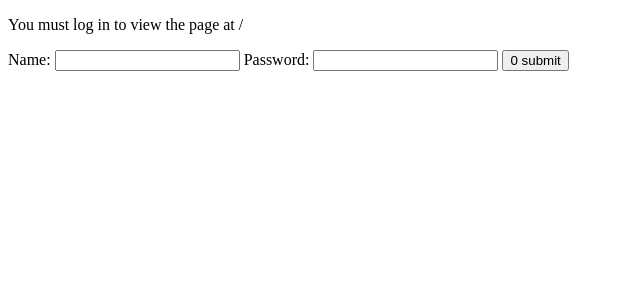
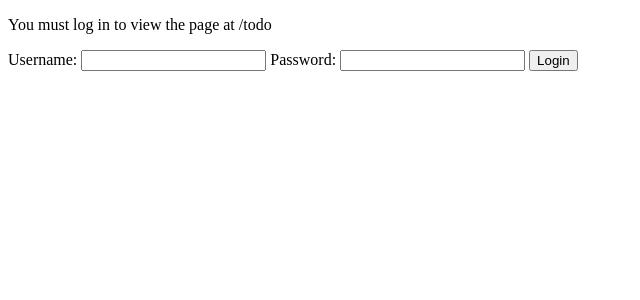
Before and after one commit to thimovez/todo, a React (Create React App) app: page /login in a window 1280 px wide. Shown: the top 300 px of the page, without its empty margins (0-640 px from the left). Built offline with nearby package versions, Linux system fonts and the light colour scheme.

Commit message:
fix pages

```diff
--- a/src/App.js
+++ b/src/App.js
@@ -1,7 +1,6 @@
 import React from "react";
 import Router from "./router/router"
 import AuthProvider from "./api/AuthProvider";
-import Layout from "./components/Layout";
 
 function App() {
   return (
--- a/src/components/Layout.jsx
+++ /dev/null
@@ -1,9 +0,0 @@
-import AuthStatus from "../api/AuthStatus";
-
-export default function Layout() {
-    return (
-        <div>
-            <AuthStatus />
-        </div>
-    );
-}
--- a/src/pages/LoginPage.jsx
+++ b/src/pages/LoginPage.jsx
@@ -1,41 +1,34 @@
-import {useLocation, useNavigate} from "react-router-dom";
+import {useNavigate} from "react-router-dom";
 import useAuth from "../hooks/useAuth";
-import {Link} from "react-router-dom";
-import {useState} from "react";
-import AuthStatus from "../api/AuthStatus";
 
 function LoginPage() {
     let navigate = useNavigate();
-    let location = useLocation();
     let auth = useAuth();
-
-    let from = location.state?.from?.pathname || "/";
 
     function handleSubmit(event) {
         event.preventDefault();
 
         let formData = new FormData(event.currentTarget);
         let username = formData.get("username");
+
         auth.signin(username, () => {
-            navigate(from, { replace: true });
+            navigate("/todo", { replace: true });
         });
-
     }
 
     return (
         <div>
-            <p>You must log in to view the page at {from}</p>
+            <p>You must log in to view the page at /todo</p>
 
             <form onSubmit={handleSubmit}>
                 <label>
-                     Name: <input name="text" type="text" />
+                    Username: <input name="username" type="email" />
                 </label>{" "}
                 <label>
-                     Password: <input name="text" type="text" />
+                    Password: <input name="password" type="password" />
                 </label>{" "}
-                <button type="submit">
-0                    submit
-                </button>
+
+                <button type="submit">Login</button>
             </form>
         </div>
     );
--- a/src/pages/PublicPage.jsx
+++ b/src/pages/PublicPage.jsx
@@ -1,11 +1,13 @@
 import React from 'react';
-import {Navigate} from "react-router-dom";
+import { Navigate} from "react-router-dom";
+import AuthStatus from "../api/AuthStatus";
 
 const PublicPage = () => {
     return (
         <div>
-            Public Page
-            {/*<Navigate to="/login"/>*/}
+            <AuthStatus/>
+            <h1>Public Page</h1>
+            <Navigate to="/login"/>
         </div>
     );
 };
--- a/src/pages/Todo.jsx
+++ b/src/pages/Todo.jsx
@@ -1,9 +1,11 @@
 import React from 'react';
+import AuthStatus from "../api/AuthStatus";
 
 const Todo = () => {
     return (
         <div>
-            ProtectedPage
+            <AuthStatus/>
+            Todo Page
         </div>
     );
 };
```
